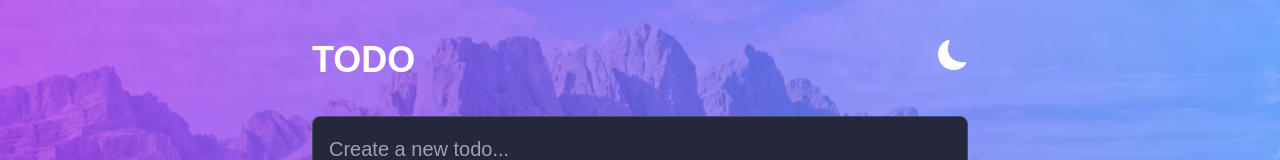
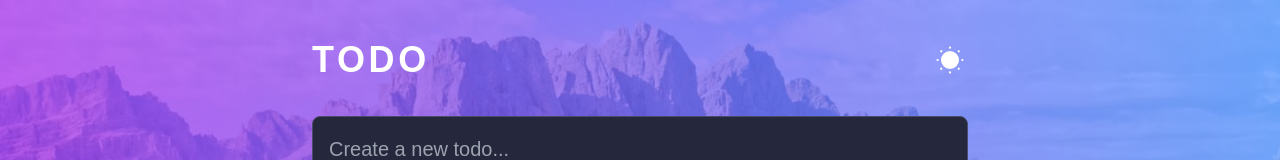
Before and after one commit to Warisaremou/Todo-app, a React (Create React App) app: page / in a window 1280 px wide. Shown: the top 160 px of the page. Built offline with nearby package versions, Linux system fonts and the light colour scheme; the HTML template or start-up script is replaced by a standard one.

Commit message:
Adding handleThemeSwitch function to my app and toogling sun/moon components

```diff
--- a/src/Components/Header/Header.jsx
+++ b/src/Components/Header/Header.jsx
@@ -2,7 +2,7 @@ import React from 'react'
 import { BrightnessLowFill } from "react-bootstrap-icons"
 import { MoonFill } from "react-bootstrap-icons"
 
-function Header({ inputValue, setInputValue, setTodo }) {
+function Header({ inputValue, setInputValue, setTodo, theme, setTheme }) {
 
     function keyPressed(e) {
         if (e.keyCode === 13) {
@@ -12,12 +12,19 @@ function Header({ inputValue, setInputValue, setTodo }) {
         }
     }
 
+    const handleThemeSwitch = () => {
+        setTheme(theme === 'light' ? 'dark' : 'light')
+    }
+
     return (
         <div className='py-5'>
-            <div className="text-2xl md:text-4xl text-white flex justify-between mb-9">
-                <h3 className='font-extrabold items-center'>TODO</h3>
-                <BrightnessLowFill className="cursor-pointer hidden" />
-                <MoonFill className="cursor-pointer md:text-3xl" />
+            <div className="text-2xl md:text-4xl text-white flex justify-between mb-9 items-center">
+                <h3 className='font-extrabold tracking-widest'>TODO</h3>
+                {theme === 'light' ? (
+                    <BrightnessLowFill className="cursor-pointer toogle-btn" onClick={handleThemeSwitch} />
+                ) : (
+                    <MoonFill className="cursor-pointer md:text-3xl toogle-btn" onClick={handleThemeSwitch} />
+                )}
             </div>
             <input type="text" value={inputValue} className='todo-input' placeholder='Create a new todo...' onChange={(e) => setInputValue(e.target.value)} onKeyDown={keyPressed} />
         </div>
```
